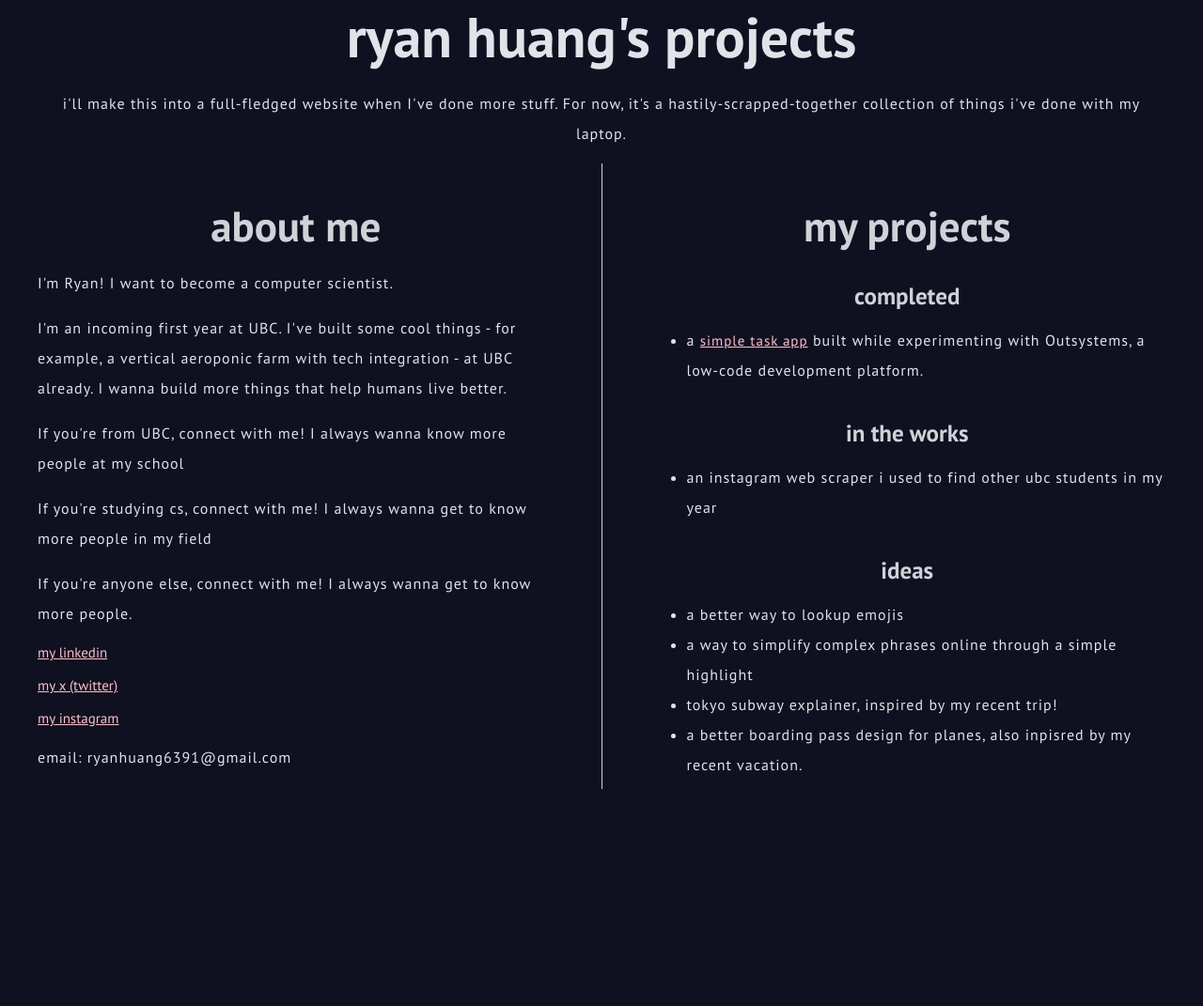
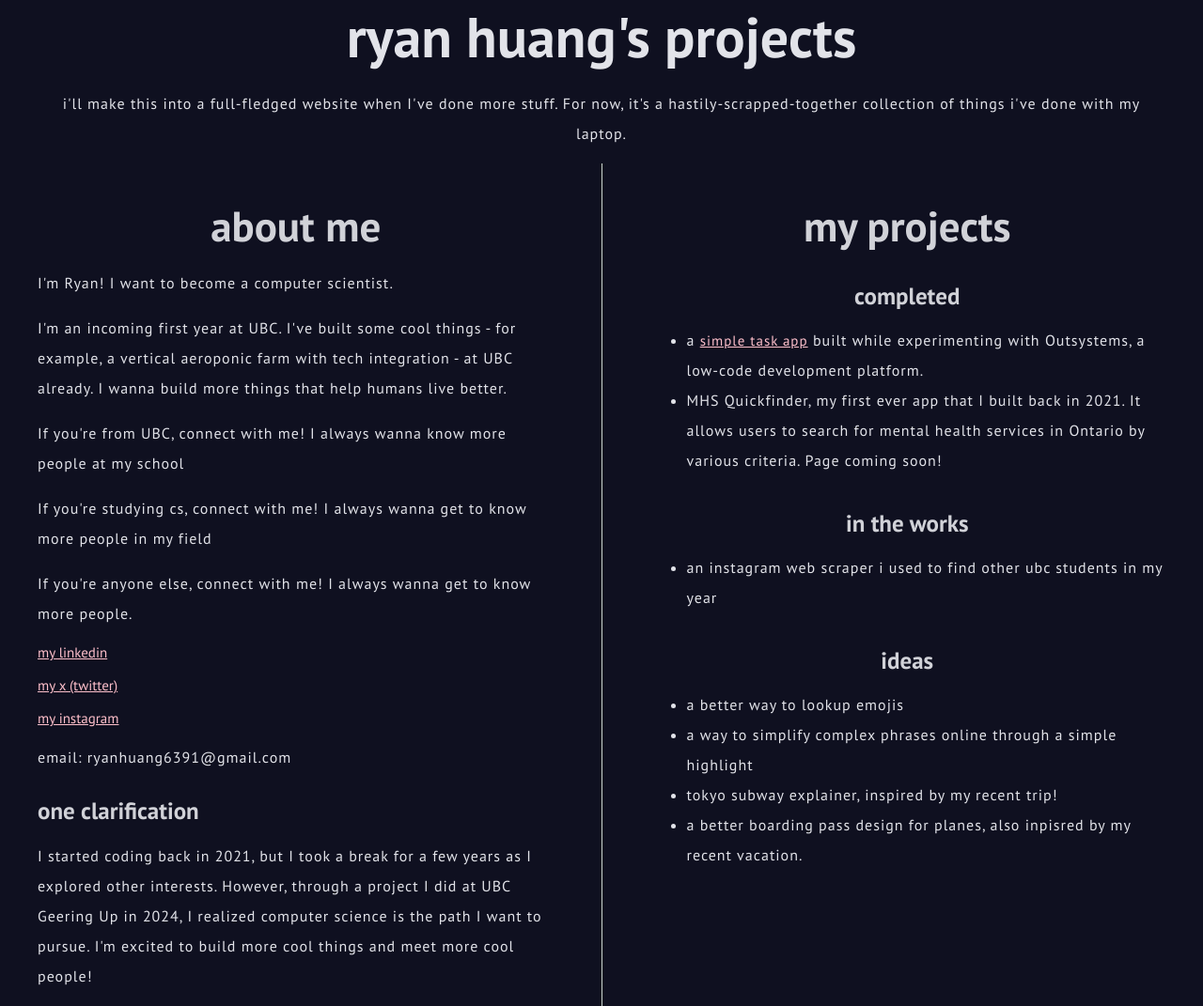
Before and after one commit to ricd99/ricd99.github.io, a plain HTML site: page index.html in a window 1280 px wide. Shown: the whole page at 94% size. Before the commit the page ends 840 px from the top, so only its background shows below. Drawn offline with Linux system fonts and the light colour scheme.

Commit message:
clarification and MHS quickfinder added

```diff
--- a/index.html
+++ b/index.html
@@ -58,6 +58,14 @@
         <p></p>
         <a href="https://www.instagram.com/ricdq/">my instagram</a>
         <p>email: ryanhuang6391@gmail.com</p>
+        <h3>one clarification</h3>
+        <p>
+          I started coding back in 2021, but I took a break for a few years as I
+          explored other interests. However, through a project I did at UBC
+          Geering Up in 2024, I realized computer science is the path I want to
+          pursue. I'm excited to build more cool things and meet more cool
+          people!
+        </p>
       </div>
       <div class="vl"></div>
       <div class="column50">
@@ -71,6 +79,11 @@
               <li>
                 a <a href="tasks.html">simple task app</a> built while
                 experimenting with Outsystems, a low-code development platform.
+              </li>
+              <li>
+                MHS Quickfinder, my first ever app that I built back in 2021. It
+                allows users to search for mental health services in Ontario by
+                various criteria. Page coming soon!
               </li>
             </ul>
           </div>
```
